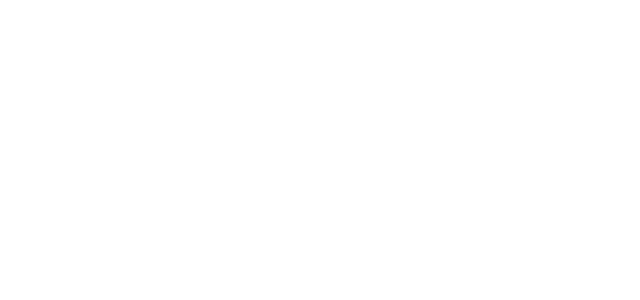
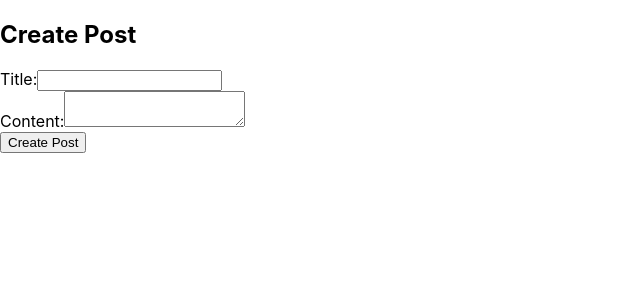
Before and after one commit to Slipum/PostReact, a React (Create React App) app in the folder frontend/: page /create in a window 1280 px wide. Before the commit this address had no page. Shown: the top 300 px of the page, without its empty margins (0-640 px from the left). Built offline with nearby package versions, Linux system fonts and the light colour scheme.

Commit message:
fix createpost

```diff
--- a/frontend/src/App.js
+++ b/frontend/src/App.js
@@ -1,6 +1,7 @@
 import React from 'react';
 import { Route, BrowserRouter as Router, Routes } from 'react-router-dom';
 import Admin from './components/Admin.jsx';
+import CreatePost from './components/CreatePost.jsx';
 import Home from './components/Home.jsx';
 import Login from './components/Login.jsx';
 import Post from './components/Post.jsx';
@@ -14,6 +15,7 @@
 				<Route path="/login" element={<Login />} />
 				<Route path="/register" element={<Register />} />
 				<Route path="/admin" element={<Admin />} />
+				<Route path="/create" element={<CreatePost />} />
 				<Route path="/post/:id" element={<Post />} />
 			</Routes>
 		</Router>
--- /dev/null
+++ b/frontend/src/components/CreatePost.jsx
@@ -0,0 +1,54 @@
+import axios from 'axios';
+import React, { useState } from 'react';
+import { useNavigate } from 'react-router-dom';
+
+function CreatePost() {
+	const [title, setTitle] = useState('');
+	const [content, setContent] = useState('');
+	const [error, setError] = useState('');
+	const history = useNavigate();
+
+	const handleCreatePost = async (e) => {
+		e.preventDefault();
+		const token = localStorage.getItem('token');
+		try {
+			await axios.post(
+				'http://localhost:3001/posts',
+				{
+					title,
+					content,
+				},
+				{
+					headers: {
+						Authorization: `Bearer ${token}`,
+					},
+				},
+			);
+			setTitle('');
+			setContent('');
+			history.push('/posts');
+		} catch (err) {
+			setError('Failed to create post');
+		}
+	};
+
+	return (
+		<div>
+			<h2>Create Post</h2>
+			<form onSubmit={handleCreatePost}>
+				<div>
+					<label>Title:</label>
+					<input type="text" value={title} onChange={(e) => setTitle(e.target.value)} required />
+				</div>
+				<div>
+					<label>Content:</label>
+					<textarea value={content} onChange={(e) => setContent(e.target.value)} required />
+				</div>
+				{error && <p>{error}</p>}
+				<button type="submit">Create Post</button>
+			</form>
+		</div>
+	);
+}
+
+export default CreatePost;
```
